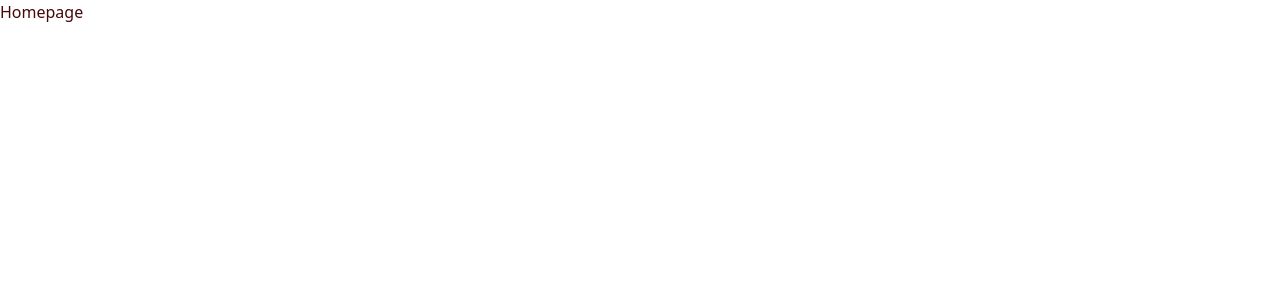
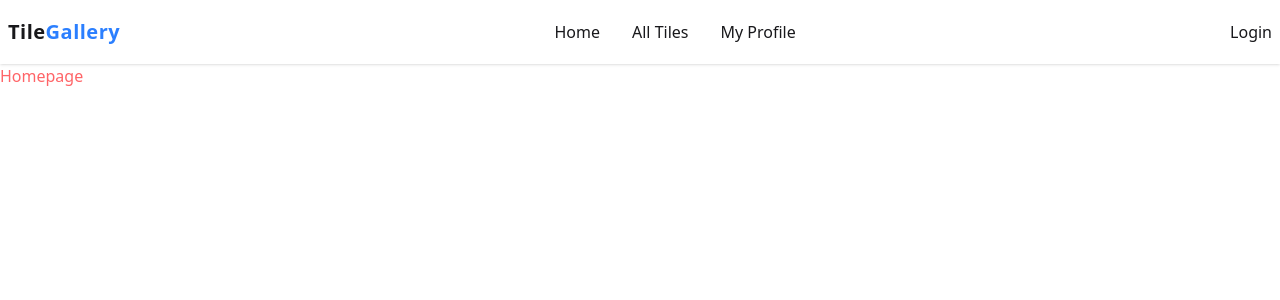
Before and after one commit to golamrabbi73/my-assignment08, a Next.js app: page / in a window 1280 px wide. Shown: the top 300 px of the page. Built offline with nearby package versions, Linux system fonts and the light colour scheme.

Commit message:
added navbar according to requirement

```diff
--- a/package.json
+++ b/package.json
@@ -9,6 +9,7 @@
     "lint": "eslint"
   },
   "dependencies": {
+    "lucide-react": "^1.14.0",
     "next": "16.2.4",
     "react": "19.2.4",
     "react-dom": "19.2.4"
--- a/src/app/layout.js
+++ b/src/app/layout.js
@@ -1,5 +1,6 @@
 import { Geist, Geist_Mono } from "next/font/google";
 import "./globals.css";
+import Navbar from "@/components/shared/navbar/Navbar";
 
 const geistSans = Geist({
   variable: "--font-geist-sans",
@@ -23,7 +24,10 @@ export default function RootLayout({ children }) {
       data-theme= "light"
       className={`${geistSans.variable} ${geistMono.variable} h-full antialiased`}
     >
-      <body className="min-h-full flex flex-col">{children}</body>
+      <body>
+        <Navbar />
+        {children}
+        </body>
     </html>
   );
 }
--- a/src/app/page.js
+++ b/src/app/page.js
@@ -2,6 +2,6 @@ import Image from "next/image";
 
 export default function Home() {
   return (
-    <h2 className="text-red-950">Homepage</h2>
+    <h2 className="text-red-400">Homepage</h2>
   );
 }
--- /dev/null
+++ b/src/components/shared/navbar/Navbar.jsx
@@ -0,0 +1,92 @@
+"use client";
+import { Menu, X } from "lucide-react";
+import Link from "next/link"
+import React, { useState } from 'react'
+
+const Navbar = () => {
+  const [open, setOpen] = useState(false);
+  const user = null;
+  return (
+    <>
+      <nav className="navbar bg-base-100 shadow-sm">
+        <div className="w-full flex items-center justify-between">
+
+          {/* left logo */}
+          <div>
+            <Link href='/'>
+              <h1 className="text-xl font-bold tracking-wide">
+                Tile<span className="text-blue-500">Gallery</span>
+              </h1>
+            </Link>
+          </div>
+
+          {/* centre - menu for desktop */}
+          <div className='hidden md:flex gap-8 font-medium'>
+            <Link href="/">Home</Link>
+            <Link href="/tiles">All Tiles</Link>
+            <Link href="/profile">My Profile</Link>
+          </div >
+
+
+          {/* right - auth for desk */}
+          <div className="hidden md:flex items-center gap-4">
+            {
+              !user? (
+                <Link href="">
+                  Login
+                </Link>
+              ) : (
+                <>
+                  <Link>
+                    Profile
+                  </Link>
+                  <button>
+                    Logout
+                  </button>
+                </>
+              )
+            }
+          </div>
+
+          {/* mobile menu button */}
+          <button onClick={() => setOpen(!open)} className="md:hidden">
+            {
+              open? <X /> : <Menu />
+            }
+          </button>
+        </div>
+
+        {/* mobile menu  */}
+        {
+          open && (
+            <div className="md:hidden mt-4 flex flex-col gap-4 bg-gray-800 p-4 rounded-lg">
+              <Link href="/" onClick={() => setOpen(false)}>Home</Link>
+              <Link href="/tiles" onClick={() => setOpen(false)}>All Tiles</Link>
+              <Link href="/profile" onClick={() => setOpen(false)}>My Profile</Link>
+
+              {
+                !user? (
+                  <Link href="/login" onClick={() => setOpen(false)}>
+                    Login
+                  </Link>
+                ) : (
+                  <>
+                    <Link href="/profile" onClick={() => setOpen(false)}>
+                      Profile
+                    </Link>
+                    <button>
+                      Logout
+                    </button>
+                  </>
+                )
+              }
+            </div>
+          )
+        }
+
+      </nav>
+    </>
+  )
+}
+
+export default Navbar
```
Also changed, not shown: 1 other file (tests, documents, lock files or other folders).
